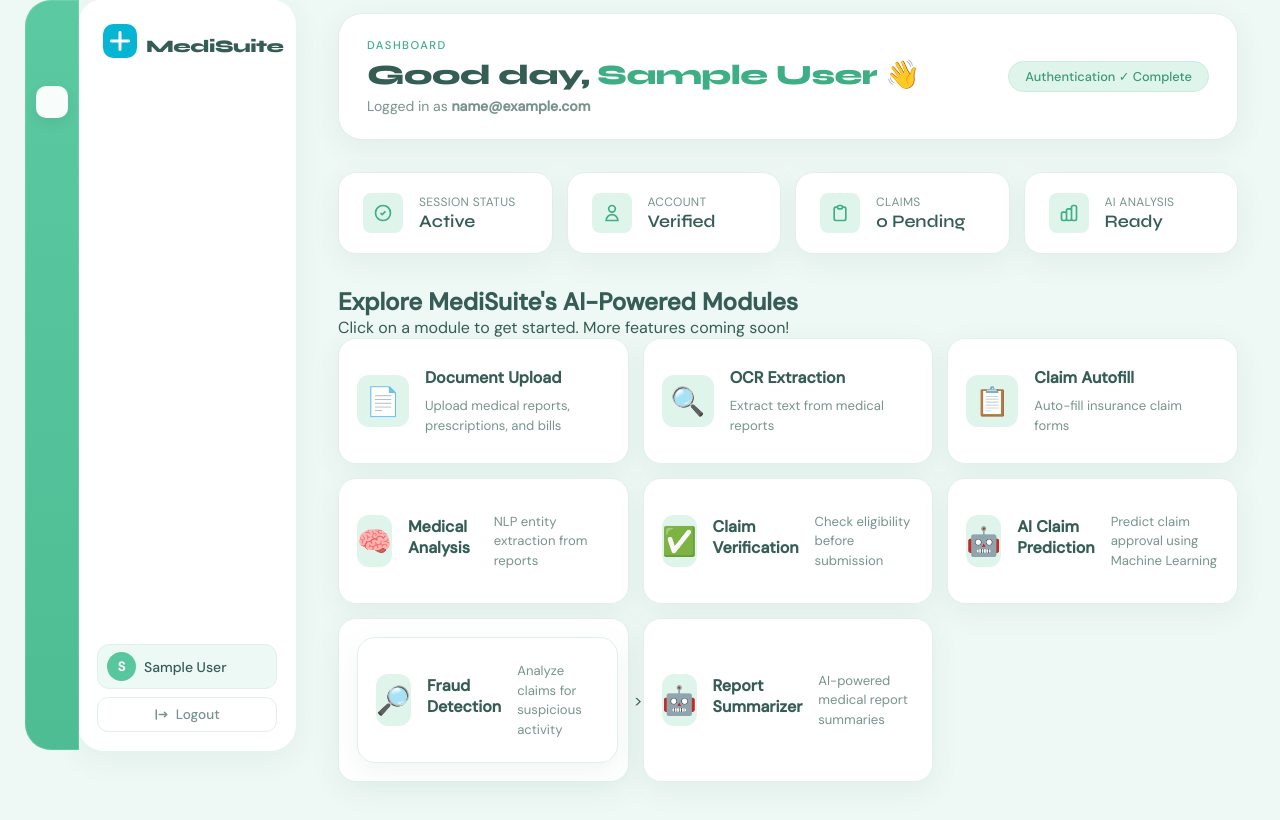
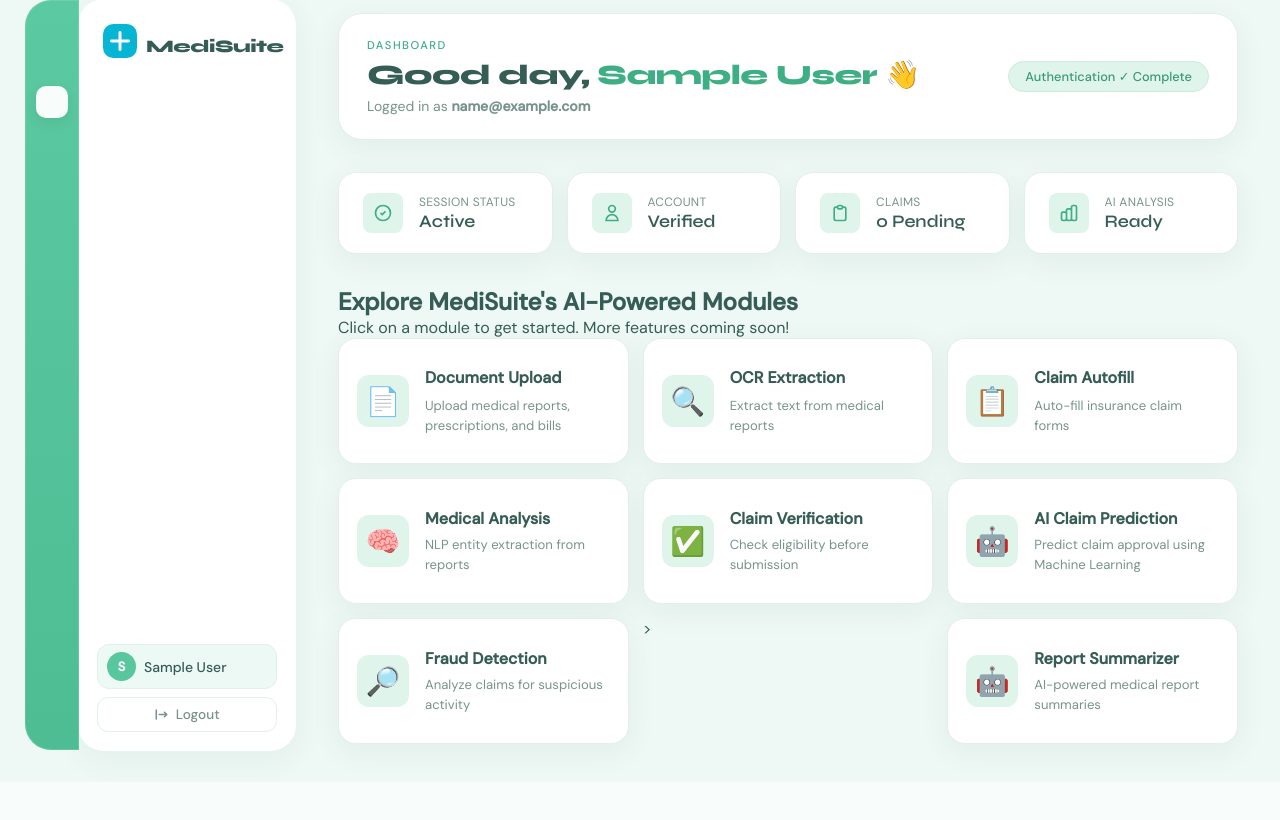
Before and after one commit to mukul135/MediSuite-AI-Agent, a Flask app: page /dashboard in a window 1280 px wide. Shown: the part 25-845 px from the top of the page. After the commit the page ends 798 px from the top, so only its background shows below. Run offline with Flask 3, Linux system fonts and the light colour scheme; the visitor is signed in with stand-in values (Sample User, id 1); some libraries are stand-ins or nearby versions.

Commit message:
the dashboard issue fixed

```diff
--- a/static/css/style.css
+++ b/static/css/style.css
@@ -975,6 +975,40 @@ body.dashboard-body { background: var(--ms-bg) !important; }
 .module-title { color: var(--ms-text) !important; font-size: 1rem !important; }
 .module-desc { color: var(--ms-muted) !important; font-size: .82rem !important; }
 
+/* ── FIX: module cards without a .module-content wrapper ──────────
+   Medical Analysis / Claim Verification / AI Claim Prediction /
+   Report Summarizer / Fraud Detection put icon + title + desc as
+   direct children of .module-card instead of wrapping title+desc in
+   .module-content. Left as plain flex-row children this can squeeze
+   the text into almost no width. Force icon-left, title/desc-stacked
+   layout for these cards specifically. */
+.modules-grid .module-card:not(:has(.module-content)) {
+  display: grid !important;
+  grid-template-columns: 52px 1fr !important;
+  align-items: center !important;
+  column-gap: 16px !important;
+  row-gap: 4px !important;
+}
+.modules-grid .module-card:not(:has(.module-content)) .module-icon {
+  grid-row: 1 / span 2 !important;
+}
+.modules-grid .module-card:not(:has(.module-content)) .module-title {
+  align-self: end !important;
+  margin-bottom: 2px !important;
+}
+.modules-grid .module-card:not(:has(.module-content)) .module-desc {
+  align-self: start !important;
+}
+
+/* ── FIX: Fraud Detection's extra wrapping <div class="module-card">
+   around its <a class="module-card">. The wrapper breaks grid sizing
+   for its whole row (causing the huge blank cards next to it).
+   display:contents removes the wrapper's own box so the real card
+   inside becomes the direct grid item, like every other module. ── */
+.modules-grid > .module-card:has(> .module-card) {
+  display: contents !important;
+}
+
 /* ========================= COMMON CARDS ========================= */
 .form-grid,
 .history-card,
```
